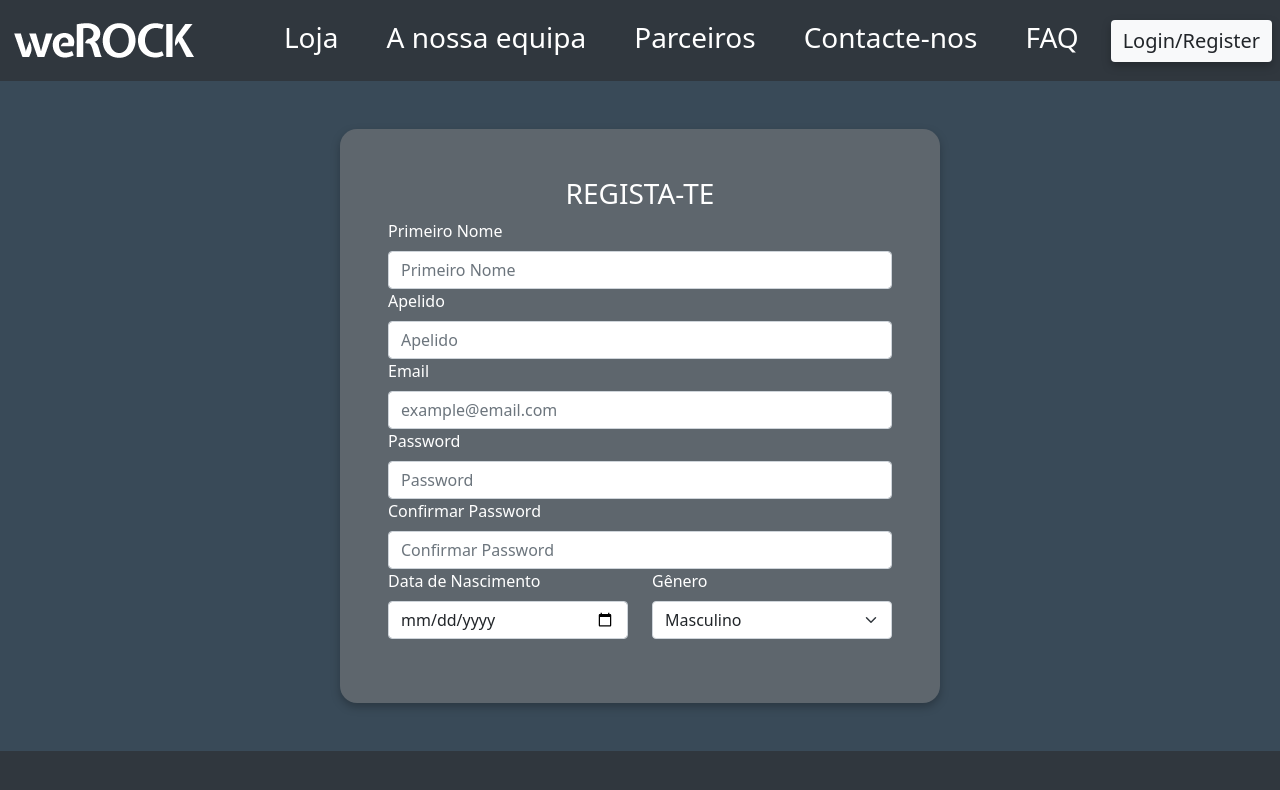
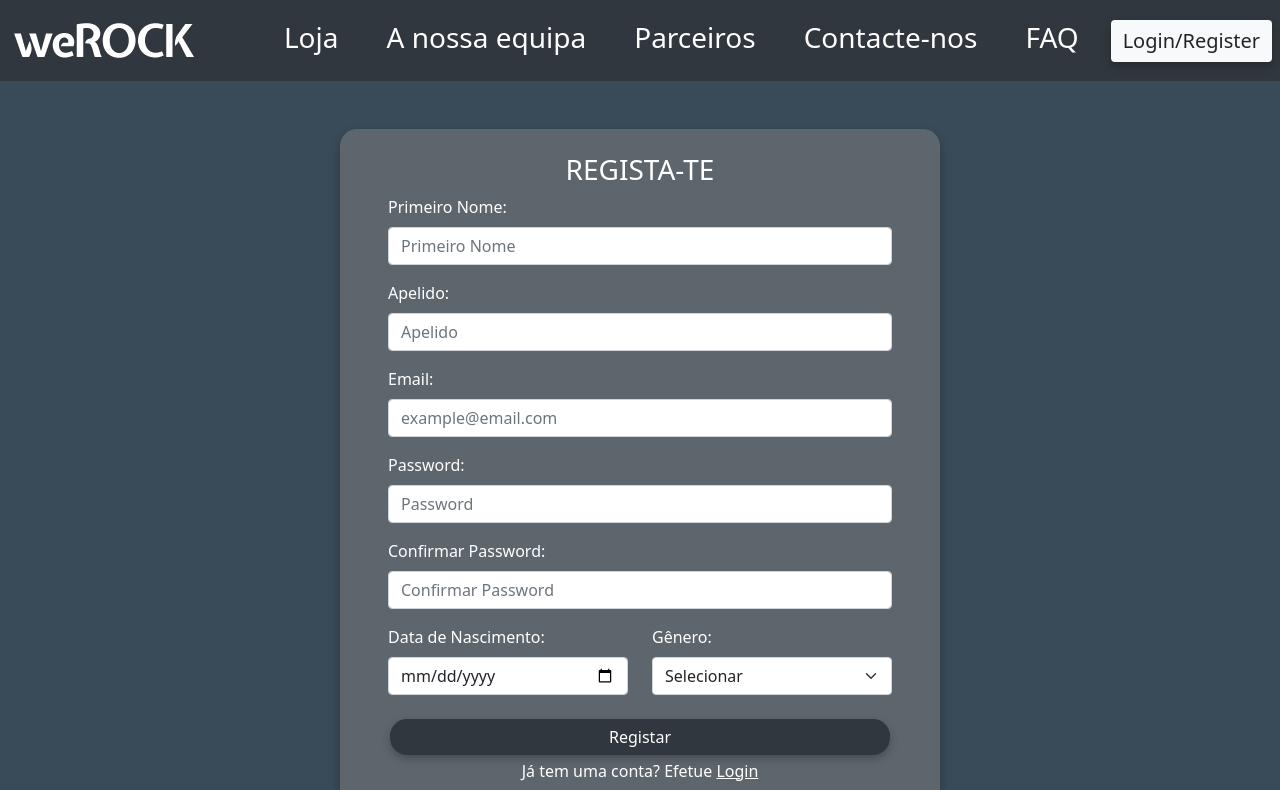
Before and after one commit to UPSxACE/quarrymanager-reactfrontend, a React (Create React App) app: page /register in a window 1280 px wide. Shown: the top 790 px of the page. Built offline with nearby package versions, Linux system fonts and the light colour scheme.

Commit message:
feature/register.js close #11
done

```diff
--- a/src/website/components/buttons.js
+++ b/src/website/components/buttons.js
@@ -92,7 +92,7 @@ const LoginButtonSubmit = styled(LoginButton)`
   border-radius: 17px;
   border: 0;
   filter: drop-shadow(0 4px 4px rgba(0, 0, 0, 25%));
-  width: 200px;
+  width: ${(props) => (props.width ? props.width : "200px")};
 
   &:active {
     color: #fff;
--- a/src/website/pages/login/login.js
+++ b/src/website/pages/login/login.js
@@ -16,9 +16,9 @@ function Login() {
   return (
     <Container fluid>
       <ColoredRow variant={1}>
-        <CardBodyRow className={"container-fluid mt-5 mb-5 p-5"}>
+        <CardBodyRow className={"container-fluid mt-5 mb-5 p-5 pt-4"}>
           <Col xs={12} className={"g-0"}>
-            <H3 className={"text-center"}>LOGIN</H3>
+            <H3 className={"text-center pb-3"}>LOGIN</H3>
             <Form>
               <Form.Group controlId="formBasicEmail">
                 <InputGroup className="mb-3">
@@ -46,7 +46,7 @@ function Login() {
               <Container>
                 <Row>
                   <Col xs={6}>
-                    <Form.Group className="mb-3" controlId="formBasicCheckbox">
+                    <Form.Group className="mb-1" controlId="formBasicCheckbox">
                       <StyledFormCheck type="checkbox" label="Lembrar-me" />
                     </Form.Group>
                   </Col>
@@ -56,9 +56,9 @@ function Login() {
                   <Col xs={12} className={"d-flex justify-content-center pt-3"}>
                     <LoginButtonSubmit>Login</LoginButtonSubmit>
                   </Col>
-                  <RegisterSpan className="text-center pt-3">
+                  <RegisterSpan className="text-center pt-1">
                     Não tem uma conta?{" "}
-                    <WhiteLink href="#">Regista-te</WhiteLink>
+                    <WhiteLink href="/register">Regista-te</WhiteLink>
                   </RegisterSpan>
                 </Row>
               </Container>
--- a/src/website/pages/register/register.js
+++ b/src/website/pages/register/register.js
@@ -19,47 +19,59 @@ function Register() {
   return (
     <Container fluid>
       <ColoredRow variant={1}>
-        <CardBodyRow className={"container-fluid mt-5 mb-5 p-5"}>
+        <CardBodyRow
+          className={"container-fluid mt-5 mb-5 pt-4 pb-4 ps-5 pe-5"}
+        >
           <Col xs={12} className={"g-0"}>
             <H3 className={"text-center"}>REGISTA-TE</H3>
             <Form>
               <Form.Group controlId="formPrimeiroNome">
-                <StyledFormLabel>Primeiro Nome</StyledFormLabel>
+                <StyledFormLabel>Primeiro Nome:</StyledFormLabel>
                 <Form.Control type="email" placeholder="Primeiro Nome" />
               </Form.Group>
-              <Form.Group controlId="formApelido">
-                <StyledFormLabel>Apelido</StyledFormLabel>
+              <Form.Group controlId="formApelido" className="mt-3">
+                <StyledFormLabel>Apelido:</StyledFormLabel>
                 <Form.Control type="email" placeholder="Apelido" />
               </Form.Group>
-              <Form.Group controlId="formEmail">
-                <StyledFormLabel>Email</StyledFormLabel>
+              <Form.Group controlId="formEmail" className="mt-3">
+                <StyledFormLabel>Email:</StyledFormLabel>
                 <Form.Control type="email" placeholder="example@email.com" />
               </Form.Group>
-              <Form.Group controlId="formPassword">
-                <StyledFormLabel>Password</StyledFormLabel>
+              <Form.Group controlId="formPassword" className="mt-3">
+                <StyledFormLabel>Password:</StyledFormLabel>
                 <Form.Control type="email" placeholder="Password" />
               </Form.Group>
-              <Form.Group controlId="formConfirmarPassword">
-                <StyledFormLabel>Confirmar Password</StyledFormLabel>
+              <Form.Group controlId="formConfirmarPassword" className="mt-3">
+                <StyledFormLabel>Confirmar Password:</StyledFormLabel>
                 <Form.Control type="email" placeholder="Confirmar Password" />
               </Form.Group>
 
-              <Container fluid>
+              <Container fluid className="mt-3">
                 <Row>
                   <Col xs={6}>
                     <Form.Group className="mb-3" controlId="formBasicCheckbox">
-                      <StyledFormLabel>Data de Nascimento</StyledFormLabel>
+                      <StyledFormLabel>Data de Nascimento:</StyledFormLabel>
                       <Form.Control type="date" name="date_of_birth" />
                     </Form.Group>
                   </Col>
                   <Col xs={6}>
-                    <StyledFormLabel>Gênero</StyledFormLabel>
+                    <StyledFormLabel>Gênero:</StyledFormLabel>
                     <Form.Select>
+                      <option>Selecionar</option>
                       <option>Masculino</option>
                       <option>Feminino</option>
                       <option>Outro(s)</option>
                     </Form.Select>
                   </Col>
+                  <Col xs={12} className={"d-flex justify-content-center pt-2"}>
+                    <LoginButtonSubmit width={"500px"}>
+                      Registar
+                    </LoginButtonSubmit>
+                  </Col>{" "}
+                  <ContaSpan className="text-center pt-1">
+                    Já tem uma conta? Efetue{" "}
+                    <WhiteLink href="/login">Login</WhiteLink>
+                  </ContaSpan>
                 </Row>
               </Container>
             </Form>
@@ -80,3 +92,15 @@ const CardBodyRow = styled.div`
 const StyledFormLabel = styled(Form.Label)`
   color: white;
 `;
+
+const ContaSpan = styled.span`
+  color: white;
+`;
+
+const WhiteLink = styled.a`
+  color: white;
+
+  &:hover {
+    color: #f3844f;
+  }
+`;
```
